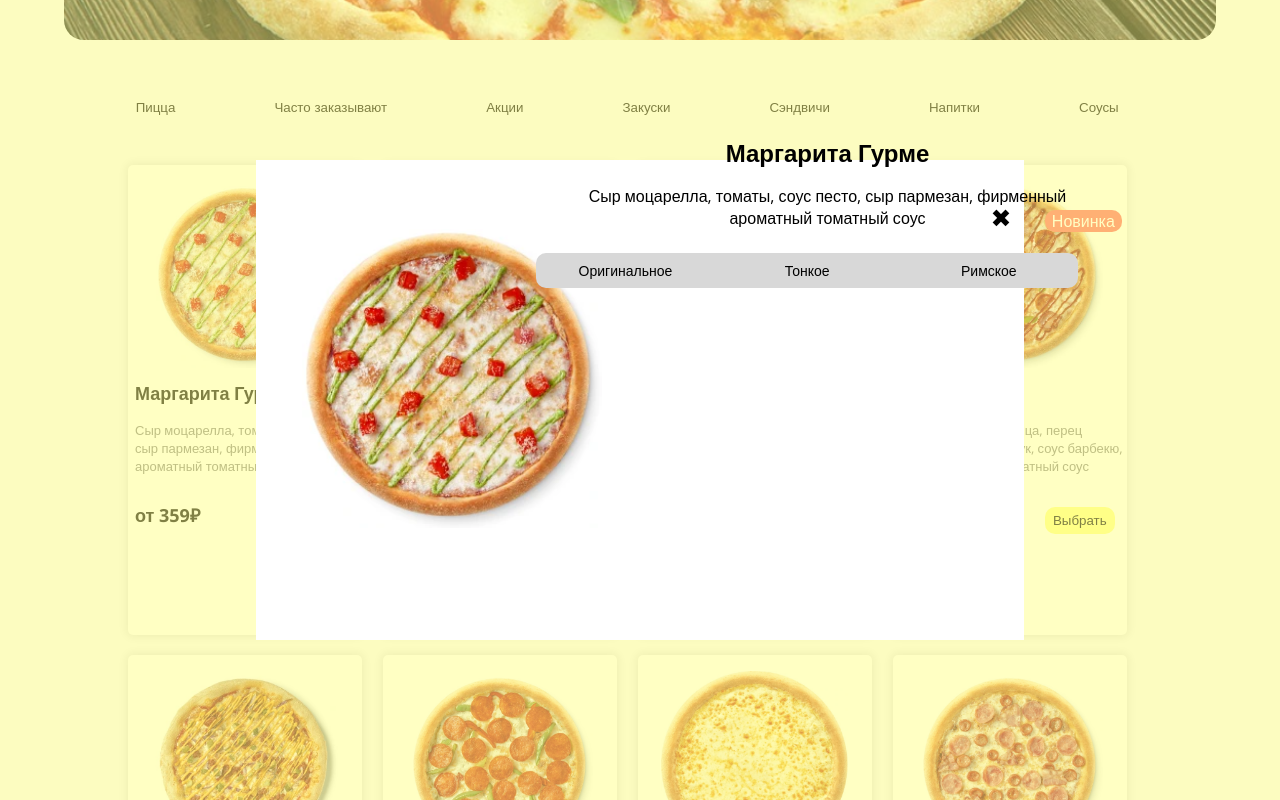
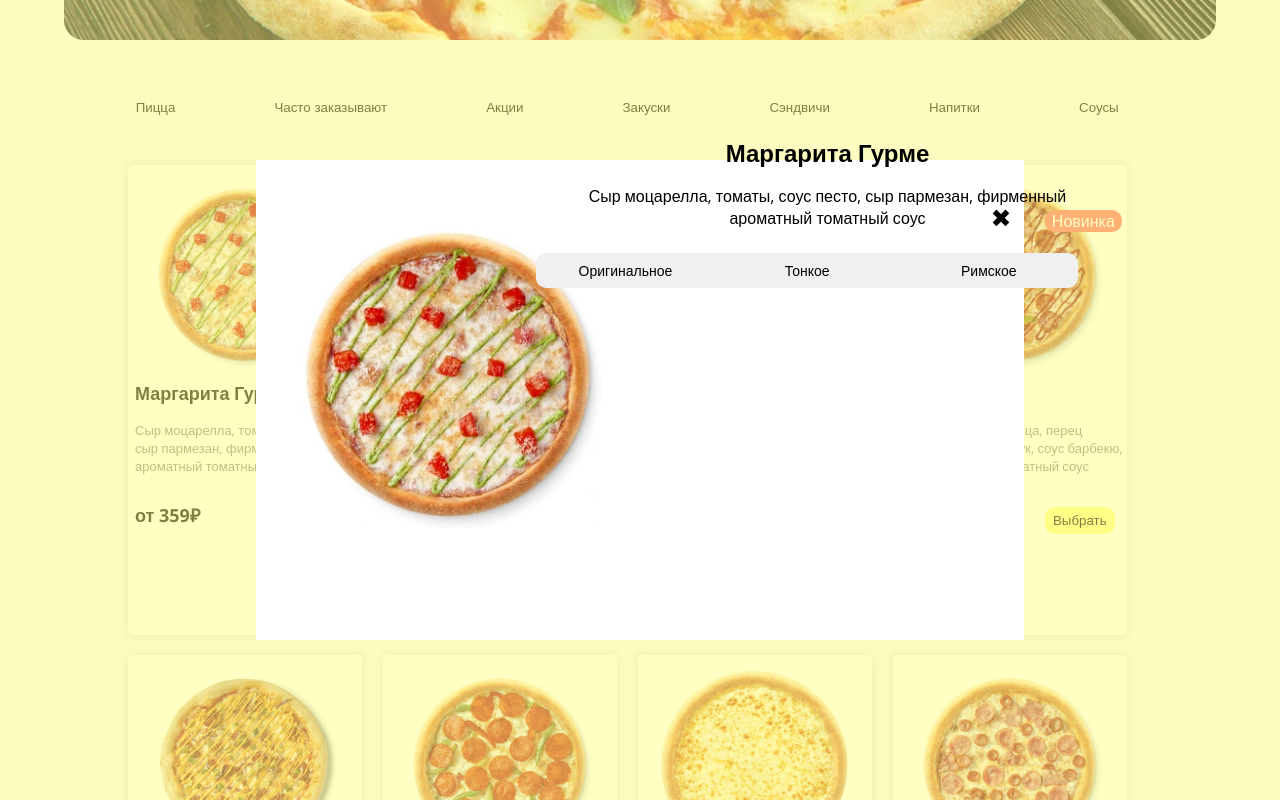
Before and after one commit to notPHPuser/Kryglomania, a React (Vite) app in the folder client/: page / in a window 1280 px wide. Both pictures are taken after a click on the element 244 px from the left and 915 px from the top of the page. Shown: the part 515-1315 px from the top of the page. Built offline with nearby package versions, Linux system fonts and the light colour scheme.

Commit message:
сделал что то похожее но все еще не совсем правильно

```diff
--- a/client/src/components/pizza/Pizza.css
+++ b/client/src/components/pizza/Pizza.css
@@ -156,6 +156,7 @@
   left: 20%;
   top: -45vh;
   text-align: center;
+  /* height: 500px; */
 }
 
 .selectedPizzaDescription {
@@ -188,7 +189,7 @@
   margin: 0;
   padding: 0;
   overflow: hidden;
-  background-color: rgb(216, 216, 216);
+  background-color: rgb(240, 240, 240);
   display: flex;
   justify-content: space-between;
   width: 80%;
@@ -210,4 +211,12 @@
   border-radius: 10px;
   cursor: pointer;
   font-size: 14px;
+  position: relative;
 }
+
+.liOfPizza.active {
+  color: black;
+  font-weight: 700;
+  background-color: white;
+  box-shadow: 0px 0px 50px 3px var(--red);
+}
--- a/client/src/components/pizza/Pizza.jsx
+++ b/client/src/components/pizza/Pizza.jsx
@@ -6,8 +6,11 @@ import { PizzaContext } from './PizzaContext';
 function Pizza() {
   const { pizzas } = useContext(PizzaContext);
   const [selectedPizza, setSelectedPizza] = useState(null);
+  const [selectedLiOfPizza, setSelectedLiOfPizza] = useState(null);
 
-  const [isPizzaSelected, setIsPizzaSelected] = useState(false);
+  const handleLiOfPizzaClick = (index) => {
+    setSelectedLiOfPizza(index);
+  };
 
   const handlePizzaClick = (pizza) => {
     setSelectedPizza(pizza);
@@ -68,9 +71,15 @@ function Pizza() {
               <h2 className='selectedPizzaName'>{selectedPizza.name}</h2>
               <p className='selectedPizzaDescription'>{selectedPizza.description}</p>
               <ul className='ulOfPizza'>
-                <li className='liOfPizza'>Оригинальное</li>
-                <li className='liOfPizza'>Тонкое</li>
-                <li className='liOfPizza'>Римское</li>
+                {['Оригинальное', 'Тонкое', 'Римское'].map((item, index) => (
+                  <li
+                    key={index}
+                    className={`liOfPizza ${selectedLiOfPizza === index ? 'active' : ''}`}
+                    onClick={() => handleLiOfPizzaClick(index)}
+                  >
+                    {item}
+                  </li>
+                ))}
               </ul>
             </div>
           </div>
```
